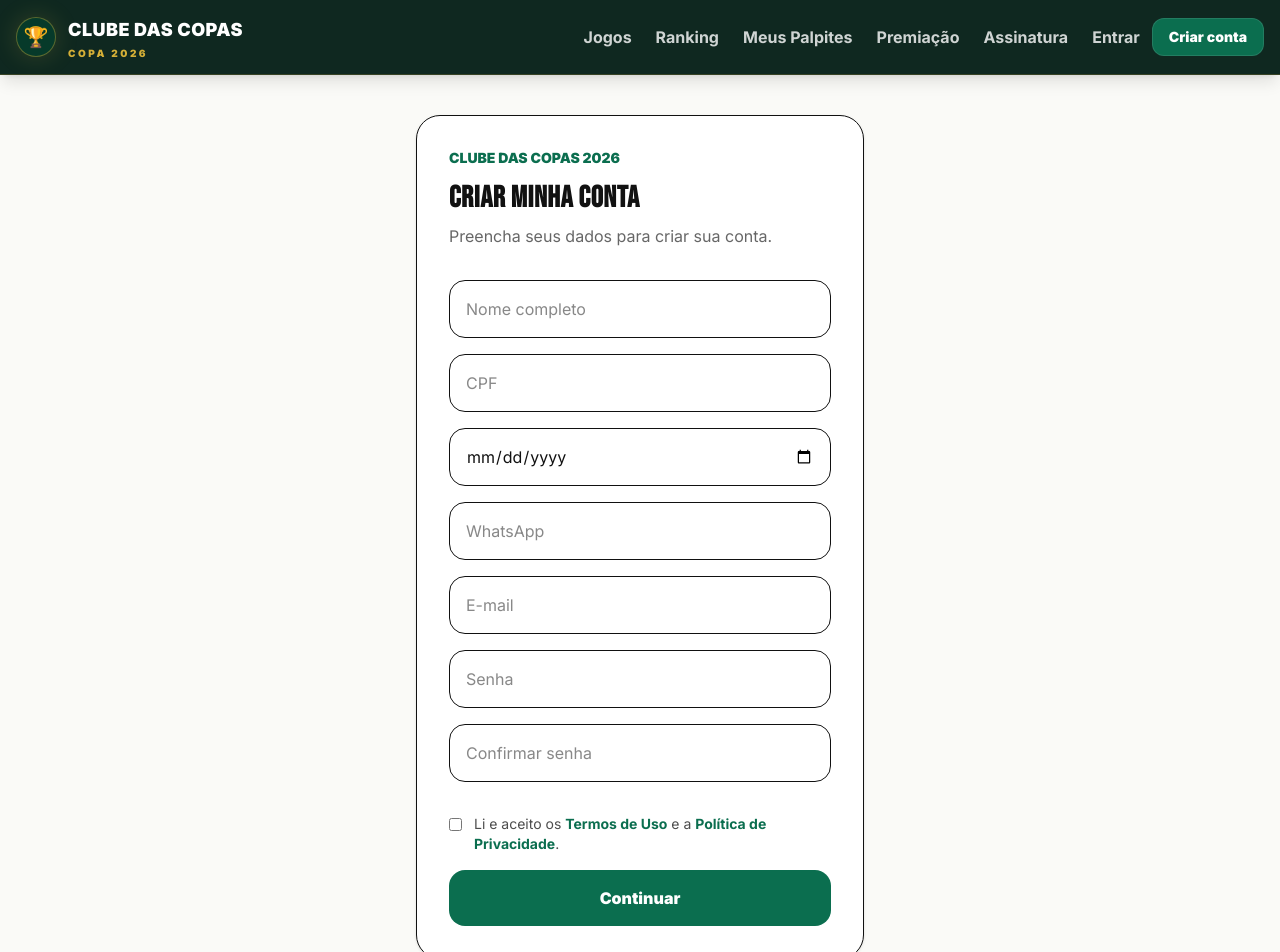
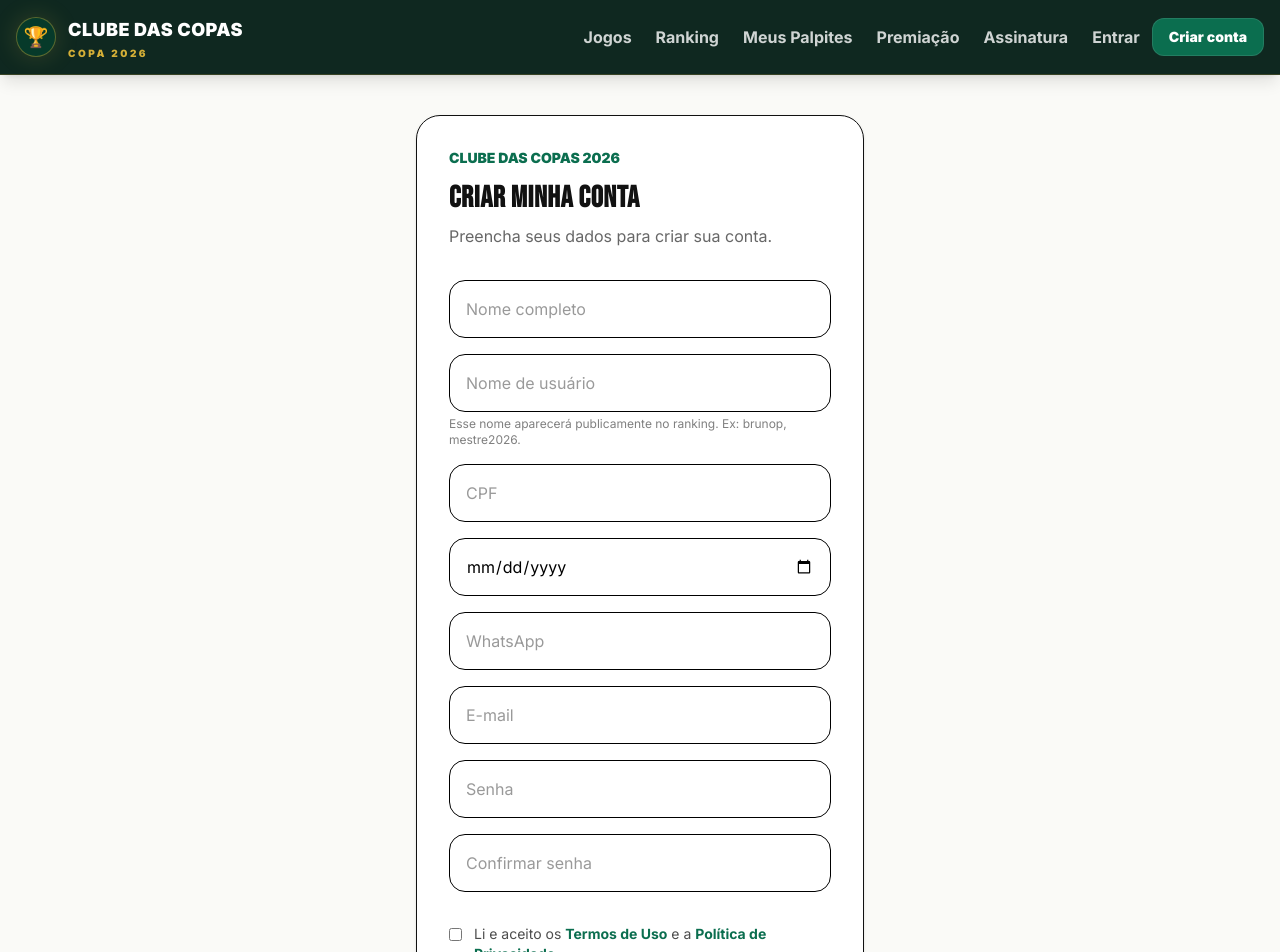
Before and after one commit to Passaportedasorte/clube-das-copas, a Next.js app: page /cadastro in a window 1280 px wide. Shown: the top 952 px of the page. Built offline with nearby package versions, Linux system fonts and the light colour scheme; no server answers.

Commit message:
feat: adicionar nome de usuario unico no cadastro

```diff
--- a/app/cadastro/page.tsx
+++ b/app/cadastro/page.tsx
@@ -22,6 +22,14 @@ export default function Cadastro() {
     return idade;
   }
 
+  function limparUsername(valor: string) {
+    return valor
+      .toLowerCase()
+      .normalize("NFD")
+      .replace(/[\u0300-\u036f]/g, "")
+      .replace(/[^a-z0-9_]/g, "");
+  }
+
   async function handleSubmit(e: React.FormEvent<HTMLFormElement>) {
     e.preventDefault();
     setErro("");
@@ -30,12 +38,25 @@ export default function Cadastro() {
     const form = new FormData(e.currentTarget);
 
     const nome = form.get("nome") as string;
+    const username = limparUsername(form.get("username") as string);
     const cpf = form.get("cpf") as string;
     const dataNascimento = form.get("dataNascimento") as string;
     const whatsapp = form.get("whatsapp") as string;
     const email = form.get("email") as string;
     const senha = form.get("senha") as string;
     const confirmarSenha = form.get("confirmarSenha") as string;
+
+    if (!aceite) {
+      setErro("Você precisa aceitar os Termos de Uso e a Política de Privacidade.");
+      setLoading(false);
+      return;
+    }
+
+    if (!username || username.length < 3) {
+      setErro("O nome de usuário precisa ter pelo menos 3 caracteres.");
+      setLoading(false);
+      return;
+    }
 
     if (senha !== confirmarSenha) {
       setErro("As senhas não conferem.");
@@ -49,12 +70,25 @@ export default function Cadastro() {
       return;
     }
 
+    const { data: usernameExiste } = await supabase
+      .from("profiles")
+      .select("id")
+      .eq("username", username)
+      .maybeSingle();
+
+    if (usernameExiste) {
+      setErro("Este nome de usuário já está em uso. Escolha outro.");
+      setLoading(false);
+      return;
+    }
+
     const { data, error } = await supabase.auth.signUp({
       email,
       password: senha,
       options: {
         data: {
           nome,
+          username,
           cpf,
           whatsapp,
           data_nascimento: dataNascimento,
@@ -62,27 +96,16 @@ export default function Cadastro() {
       },
     });
 
-if (!error) {
-  await supabase.auth.signInWithPassword({
-    email,
-    password: senha,
-  });
-}
-
     if (error || !data.user) {
       setErro(error?.message || "Erro ao criar cadastro.");
       setLoading(false);
       return;
     }
 
-    if (!aceite) {
-  alert("Você precisa aceitar os Termos de Uso e a Política de Privacidade.");
-  return;
-}
-
     const { error: profileError } = await supabase.from("profiles").insert({
       id: data.user.id,
       nome,
+      username,
       email,
       cpf,
       whatsapp,
@@ -94,6 +117,11 @@ if (!error) {
       setLoading(false);
       return;
     }
+
+    await supabase.auth.signInWithPassword({
+      email,
+      password: senha,
+    });
 
     window.location.href = "/pagamento";
   }
@@ -118,20 +146,74 @@ if (!error) {
         )}
 
         <form onSubmit={handleSubmit} className="mt-8 space-y-4">
-          <input name="nome" required placeholder="Nome completo" className="w-full border rounded-2xl px-4 py-4" />
+          <input
+            name="nome"
+            required
+            placeholder="Nome completo"
+            className="w-full border rounded-2xl px-4 py-4 bg-white text-black placeholder:text-black/40"
+          />
 
-          <input name="cpf" required placeholder="CPF" className="w-full border rounded-2xl px-4 py-4" />
+          <div>
+            <input
+              name="username"
+              required
+              minLength={3}
+              placeholder="Nome de usuário"
+              onChange={(e) => {
+                e.currentTarget.value = limparUsername(e.currentTarget.value);
+              }}
+              className="w-full border rounded-2xl px-4 py-4 bg-white text-black placeholder:text-black/40"
+            />
 
-          <input name="dataNascimento" required type="date" className="w-full border rounded-2xl px-4 py-4" />
+            <p className="text-xs text-black/50 mt-1">
+              Esse nome aparecerá publicamente no ranking. Ex: brunop, mestre2026.
+            </p>
+          </div>
 
-          <input name="whatsapp" required placeholder="WhatsApp" className="w-full border rounded-2xl px-4 py-4" />
+          <input
+            name="cpf"
+            required
+            placeholder="CPF"
+            className="w-full border rounded-2xl px-4 py-4 bg-white text-black placeholder:text-black/40"
+          />
 
-          <input name="email" required type="email" placeholder="E-mail" className="w-full border rounded-2xl px-4 py-4" />
+          <input
+            name="dataNascimento"
+            required
+            type="date"
+            className="w-full border rounded-2xl px-4 py-4 bg-white text-black"
+          />
 
-          <input name="senha" required type="password" placeholder="Senha" className="w-full border rounded-2xl px-4 py-4" />
+          <input
+            name="whatsapp"
+            required
+            placeholder="WhatsApp"
+            className="w-full border rounded-2xl px-4 py-4 bg-white text-black placeholder:text-black/40"
+          />
 
-          <input name="confirmarSenha" required type="password" placeholder="Confirmar senha" className="w-full border rounded-2xl px-4 py-4" />
+          <input
+            name="email"
+            required
+            type="email"
+            placeholder="E-mail"
+            className="w-full border rounded-2xl px-4 py-4 bg-white text-black placeholder:text-black/40"
+          />
 
+          <input
+            name="senha"
+            required
+            type="password"
+            placeholder="Senha"
+            className="w-full border rounded-2xl px-4 py-4 bg-white text-black placeholder:text-black/40"
+          />
+
+          <input
+            name="confirmarSenha"
+            required
+            type="password"
+            placeholder="Confirmar senha"
+            className="w-full border rounded-2xl px-4 py-4 bg-white text-black placeholder:text-black/40"
+          />
 
           <div className="flex items-start gap-3 mt-4">
             <input
@@ -144,24 +226,17 @@ if (!error) {
 
             <label htmlFor="aceite" className="text-sm text-black/70">
               Li e aceito os{" "}
-    <a
-      href="/termos"
-      target="_blank"
-      className="font-bold text-[#0B6E4F]"
-    >
+              <a href="/termos" target="_blank" className="font-bold text-[#0B6E4F]">
                 Termos de Uso
               </a>{" "}
               e a{" "}
-    <a
-      href="/politica"
-      target="_blank"
-      className="font-bold text-[#0B6E4F]"
-    >
+              <a href="/politica" target="_blank" className="font-bold text-[#0B6E4F]">
                 Política de Privacidade
               </a>
               .
             </label>
           </div>
+
           <button
             type="submit"
             disabled={loading}
--- a/app/ranking/page.tsx
+++ b/app/ranking/page.tsx
@@ -19,7 +19,7 @@ export default function Ranking() {
     async function carregarRanking() {
       const { data } = await supabase
         .from("profiles")
-        .select("id, nome, active")
+        .select("id, nome, username, active")
         .eq("active", true);
 
       const participantes = data || [];
@@ -46,7 +46,7 @@ export default function Ranking() {
 
     return {
       id: p.id,
-      nome: p.nome,
+      nome: p.username || p.nome,
       pontos: total,
       placaresExatos,
       acertosResultado,
```
Lines whose indentation alone changed are shown as unchanged.
